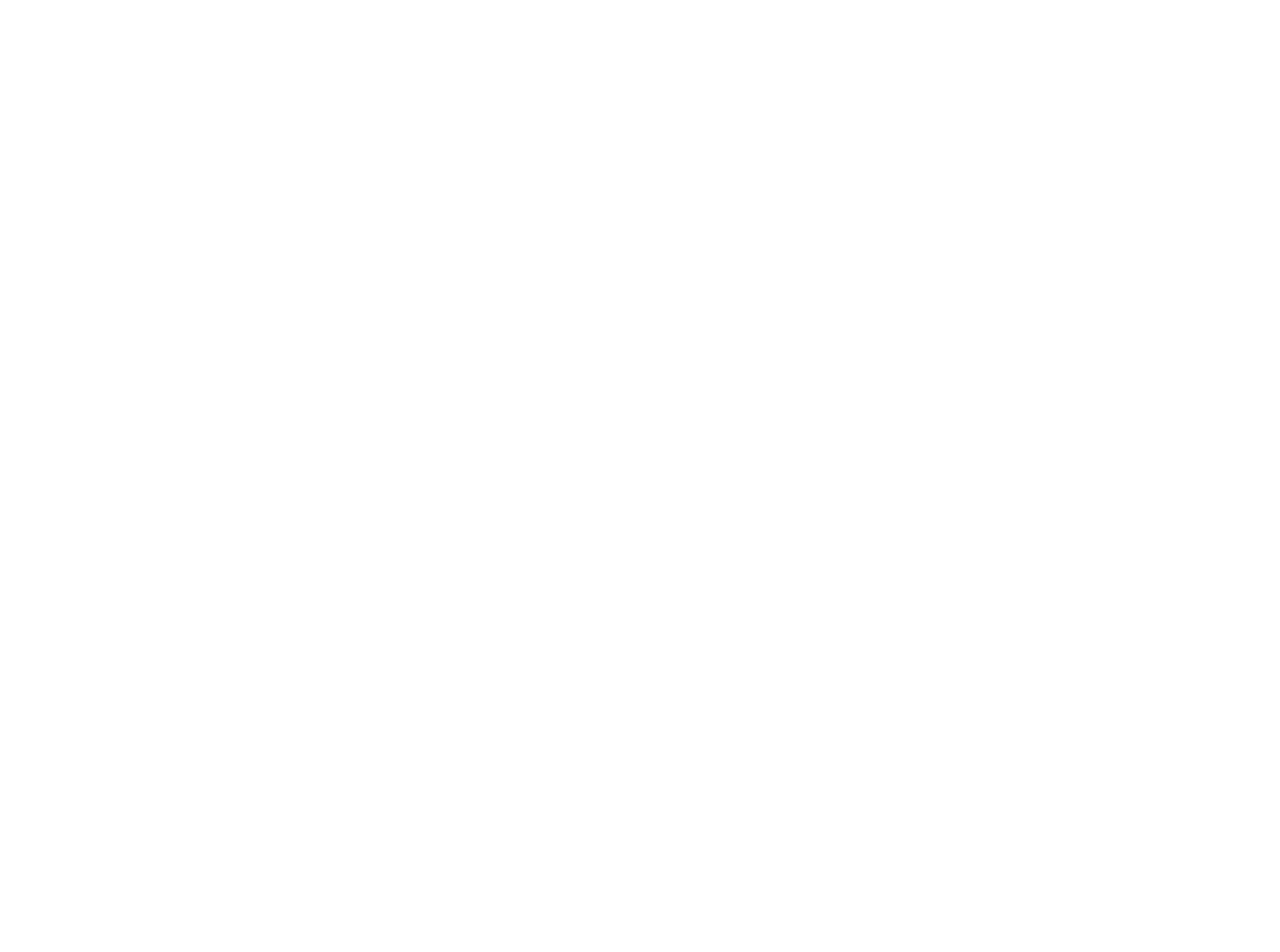
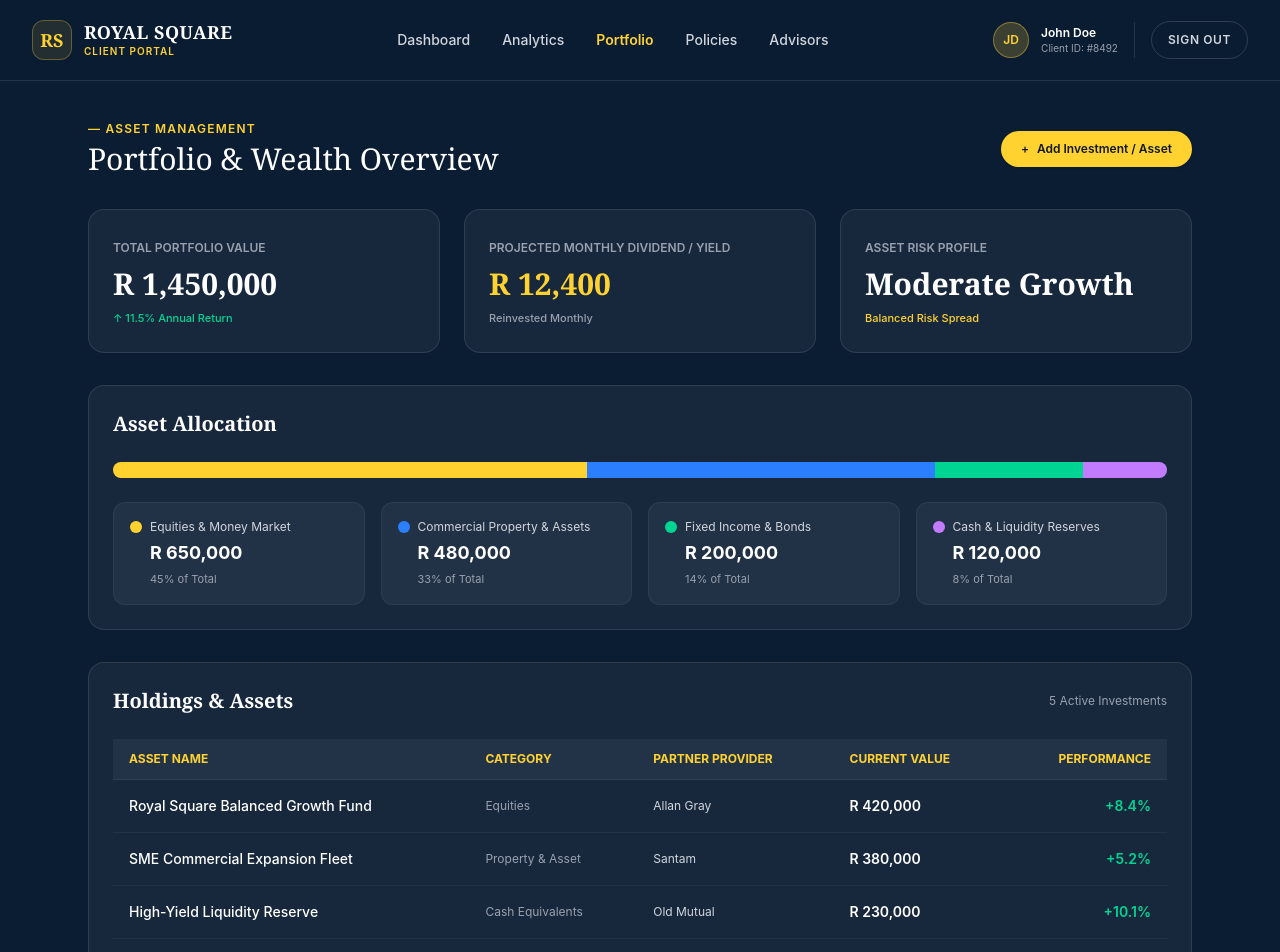
Before and after one commit to nyikogivenvumani-web/RoyalSquareFin, a React (Vite) app in the folder RoyalDeshBord/: page /portfolio in a window 1280 px wide. Before the commit this address had no page. Shown: the top 952 px of the page. Before the commit the page ends 800 px from the top, so only its background shows below. Built offline with nearby package versions, Linux system fonts and the light colour scheme.

Commit message:
nice things

```diff
--- a/RoyalDeshBord/src/App.jsx
+++ b/RoyalDeshBord/src/App.jsx
@@ -10,6 +10,7 @@
 // AfterLogin directory pages
 import LoginPage from './afterLogin/loginPage'
 import DashPage from './afterLogin/DashPage'
+import PortfolioPage from './afterLogin/PortfolioPage'
 
 export default function App() {
   return (
@@ -24,6 +25,7 @@
         {/* Authenticated / Portal Routes */}
         <Route path="/login" element={<LoginPage />} />
         <Route path="/dashboard" element={<DashPage />} />
+        <Route path="/portfolio" element={<PortfolioPage />} />
       </Routes>
     </Router>
   )
--- a/RoyalDeshBord/src/afterLogin/DashPage.jsx
+++ b/RoyalDeshBord/src/afterLogin/DashPage.jsx
@@ -1,5 +1,5 @@
 import React, { useState } from 'react';
-import Navbar from '../welcome/NavForMain';
+import NavForDash from './NavForDash';
 
 export default function Dashboard() {
   const [userData] = useState({
@@ -85,7 +85,8 @@
 
   return (
     <div className="bg-[#0B1D33] text-white min-h-screen">
-      <Navbar />
+      {/* Updated Dedicated Dashboard Navbar */}
+      <NavForDash />
 
       <main className="max-w-4xl mx-auto px-6 py-10 space-y-6">
         {/* Header Greeting + Actions */}
@@ -99,17 +100,17 @@
 
           {/* Right-side action buttons */}
           <div className="flex items-center gap-3">
-            {/* ✅ NEW: + Report Incident button */}
+            {/* + Report Incident button */}
             <button
               onClick={handleReportIncident}
-              className="inline-flex items-center gap-2 bg-blue-600 hover:bg-blue-700 text-white text-sm font-medium px-4 py-2 rounded-xl shadow transition-colors"
+              className="inline-flex items-center gap-2 bg-blue-600 hover:bg-blue-700 text-white text-sm font-medium px-4 py-2 rounded-xl shadow transition-colors cursor-pointer"
             >
               <span className="text-xl leading-none">+</span>
               Report Incident
             </button>
 
-            {/* Notification bell (existing) */}
-            <button className="w-10 h-10 rounded-full bg-white/10 flex items-center justify-center border border-white/15 text-gray-300 hover:text-white transition-colors">
+            {/* Notification bell */}
+            <button className="w-10 h-10 rounded-full bg-white/10 flex items-center justify-center border border-white/15 text-gray-300 hover:text-white transition-colors cursor-pointer">
               🔔
             </button>
           </div>
@@ -132,10 +133,10 @@
             </div>
 
             <div className="flex gap-3">
-              <button className="bg-amber-300 hover:bg-amber-400 text-gray-900 text-xs font-semibold px-5 py-3 rounded-2xl transition-colors shadow">
+              <button className="bg-amber-300 hover:bg-amber-400 text-gray-900 text-xs font-semibold px-5 py-3 rounded-2xl transition-colors shadow cursor-pointer">
                 View Portfolio
               </button>
-              <button className="bg-white/10 hover:bg-white/20 text-white text-xs font-medium px-5 py-3 rounded-2xl transition-colors border border-white/20 backdrop-blur-md">
+              <button className="bg-white/10 hover:bg-white/20 text-white text-xs font-medium px-5 py-3 rounded-2xl transition-colors border border-white/20 backdrop-blur-md cursor-pointer">
                 Add Asset
               </button>
             </div>
@@ -208,7 +209,7 @@
               </p>
             </div>
           </div>
-          <button className="bg-red-500 hover:bg-red-600 text-white text-xs font-medium px-4 py-2.5 rounded-xl transition-colors whitespace-nowrap shadow">
+          <button className="bg-red-500 hover:bg-red-600 text-white text-xs font-medium px-4 py-2.5 rounded-xl transition-colors whitespace-nowrap shadow cursor-pointer">
             Renew Policy
           </button>
         </div>
--- /dev/null
+++ b/RoyalDeshBord/src/afterLogin/PortfolioPage.jsx
@@ -0,0 +1,134 @@
+import React, { useState } from 'react'
+import NavForDash from './NavForDash'
+
+export default function PortfolioPage() {
+  const [portfolioData] = useState({
+    totalValue: 1450000,
+    monthlyYield: 12400,
+    allocation: [
+      { category: 'Equities & Money Market', amount: 650000, percentage: 45, color: 'bg-amber-300' },
+      { category: 'Commercial Property & Assets', amount: 480000, percentage: 33, color: 'bg-blue-500' },
+      { category: 'Fixed Income & Bonds', amount: 200000, percentage: 14, color: 'bg-emerald-400' },
+      { category: 'Cash & Liquidity Reserves', amount: 120000, percentage: 8, color: 'bg-purple-400' }
+    ],
+    assets: [
+      { id: 1, name: 'Royal Square Balanced Growth Fund', type: 'Equities', provider: 'Allan Gray', value: 420000, returns: '+8.4%' },
+      { id: 2, name: 'SME Commercial Expansion Fleet', type: 'Property & Asset', provider: 'Santam', value: 380000, returns: '+5.2%' },
+      { id: 3, name: 'High-Yield Liquidity Reserve', type: 'Cash Equivalents', provider: 'Old Mutual', value: 230000, returns: '+10.1%' },
+      { id: 4, name: 'SA Treasury Inflation-Linked Bonds', type: 'Fixed Income', provider: 'Liberty', value: 200000, returns: '+7.6%' },
+      { id: 5, name: 'Global Tech Innovation Index', type: 'Equities', provider: 'Discovery', value: 220000, returns: '+14.2%' }
+    ]
+  })
+
+  return (
+    <div className="bg-[#0B1D33] text-white min-h-screen">
+      <NavForDash />
+
+      <main className="max-w-6xl mx-auto px-6 py-10 space-y-8">
+        {/* Header */}
+        <div className="flex flex-col md:flex-row md:items-center justify-between gap-4">
+          <div>
+            <span className="text-amber-300 text-xs tracking-widest font-semibold uppercase block">
+              — Asset Management
+            </span>
+            <h1 className="text-3xl font-serif mt-1">Portfolio & Wealth Overview</h1>
+          </div>
+          <button className="bg-amber-300 hover:bg-amber-400 text-gray-900 font-semibold px-5 py-2.5 rounded-full text-xs transition-colors shadow flex items-center gap-2 cursor-pointer self-start md:self-auto">
+            <span>+</span> Add Investment / Asset
+          </button>
+        </div>
+
+        {/* Portfolio Summary Bar */}
+        <div className="grid grid-cols-1 md:grid-cols-3 gap-6">
+          <div className="p-6 rounded-2xl bg-white/5 border border-white/10">
+            <span className="text-xs text-gray-400 uppercase font-semibold">Total Portfolio Value</span>
+            <div className="text-3xl font-serif font-bold text-white mt-2">
+              R {portfolioData.totalValue.toLocaleString()}
+            </div>
+            <span className="inline-block mt-2 text-[11px] text-emerald-400 font-medium">↑ 11.5% Annual Return</span>
+          </div>
+
+          <div className="p-6 rounded-2xl bg-white/5 border border-white/10">
+            <span className="text-xs text-gray-400 uppercase font-semibold">Projected Monthly Dividend / Yield</span>
+            <div className="text-3xl font-serif font-bold text-amber-300 mt-2">
+              R {portfolioData.monthlyYield.toLocaleString()}
+            </div>
+            <span className="inline-block mt-2 text-[11px] text-gray-400 font-medium">Reinvested Monthly</span>
+          </div>
+
+          <div className="p-6 rounded-2xl bg-white/5 border border-white/10">
+            <span className="text-xs text-gray-400 uppercase font-semibold">Asset Risk Profile</span>
+            <div className="text-3xl font-serif font-bold text-white mt-2">Moderate Growth</div>
+            <span className="inline-block mt-2 text-[11px] text-amber-300 font-medium">Balanced Risk Spread</span>
+          </div>
+        </div>
+
+        {/* Asset Allocation Breakdown */}
+        <div className="p-6 rounded-2xl bg-white/5 border border-white/10 space-y-6">
+          <h2 className="text-xl font-serif font-semibold">Asset Allocation</h2>
+
+          {/* Visual Progress Bar */}
+          <div className="w-full bg-white/10 rounded-full h-4 overflow-hidden flex">
+            {portfolioData.allocation.map((item, idx) => (
+              <div
+                key={idx}
+                className={`${item.color} h-full transition-all duration-500`}
+                style={{ width: `${item.percentage}%` }}
+                title={`${item.category}: ${item.percentage}%`}
+              />
+            ))}
+          </div>
+
+          {/* Category Details */}
+          <div className="grid grid-cols-1 sm:grid-cols-2 md:grid-cols-4 gap-4">
+            {portfolioData.allocation.map((item, idx) => (
+              <div key={idx} className="p-4 rounded-xl bg-white/5 border border-white/5 space-y-1">
+                <div className="flex items-center gap-2">
+                  <span className={`w-3 h-3 rounded-full ${item.color}`} />
+                  <span className="text-xs text-gray-300 truncate">{item.category}</span>
+                </div>
+                <div className="text-lg font-bold text-white pl-5">
+                  R {item.amount.toLocaleString()}
+                </div>
+                <div className="text-[11px] text-gray-400 pl-5">{item.percentage}% of Total</div>
+              </div>
+            ))}
+          </div>
+        </div>
+
+        {/* Individual Investment Assets List */}
+        <div className="p-6 rounded-2xl bg-white/5 border border-white/10 space-y-6">
+          <div className="flex justify-between items-center">
+            <h2 className="text-xl font-serif font-semibold">Holdings & Assets</h2>
+            <span className="text-xs text-gray-400">{portfolioData.assets.length} Active Investments</span>
+          </div>
+
+          <div className="overflow-x-auto">
+            <table className="w-full text-left text-sm text-gray-300">
+              <thead className="text-xs uppercase bg-white/5 text-amber-300 border-b border-white/10">
+                <tr>
+                  <th className="py-3 px-4">Asset Name</th>
+                  <th className="py-3 px-4">Category</th>
+                  <th className="py-3 px-4">Partner Provider</th>
+                  <th className="py-3 px-4">Current Value</th>
+                  <th className="py-3 px-4 text-right">Performance</th>
+                </tr>
+              </thead>
+              <tbody className="divide-y divide-white/5">
+                {portfolioData.assets.map((asset) => (
+                  <tr key={asset.id} className="hover:bg-white/5 transition-colors">
+                    <td className="py-4 px-4 font-medium text-white">{asset.name}</td>
+                    <td className="py-4 px-4 text-xs text-gray-400">{asset.type}</td>
+                    <td className="py-4 px-4 text-xs text-gray-300">{asset.provider}</td>
+                    <td className="py-4 px-4 font-semibold text-white">R {asset.value.toLocaleString()}</td>
+                    <td className="py-4 px-4 text-right font-semibold text-emerald-400">{asset.returns}</td>
+                  </tr>
+                ))}
+              </tbody>
+            </table>
+          </div>
+        </div>
+      </main>
+    </div>
+  )
+}
```
Also changed, not shown: RoyalDeshBord/src/welcome/Partners.jsx (line endings or trailing spaces).
